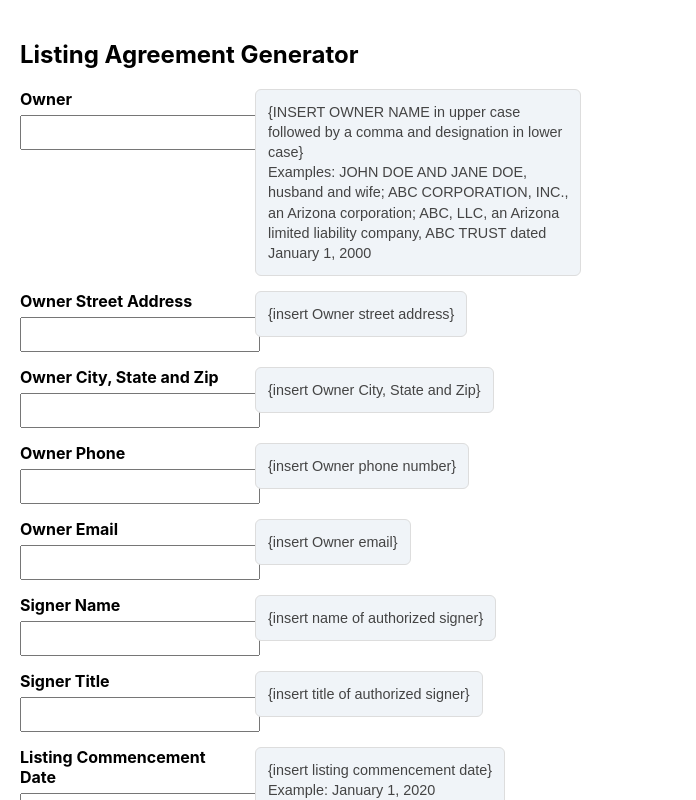
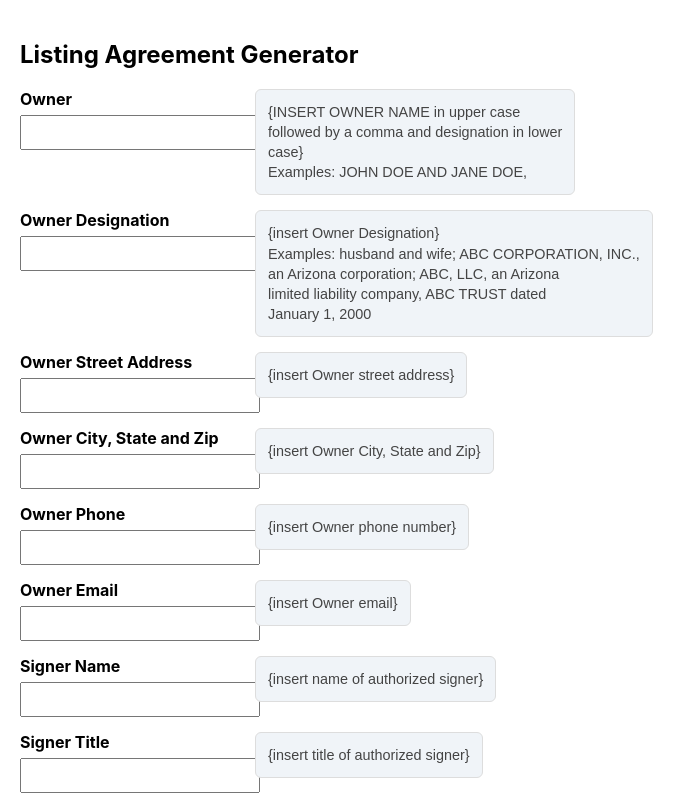
Before and after one commit to Lukepancrazi9/real-estate-contract-generator, a React (Create React App) app: page /listing-agreement in a window 1280 px wide. Shown: the top 800 px of the page, without its empty margins (0-696 px from the left). Built offline with nearby package versions, Linux system fonts and the light colour scheme; sample sign-in values are in the browser's storage.

Commit message:
new field added

```diff
--- a/src/ListingAgreementForm.js
+++ b/src/ListingAgreementForm.js
@@ -2,6 +2,7 @@ import React, { useState } from 'react';
 
 const fieldLabels = {
   Owner: "Owner",
+  OwnerDesignation: "Owner Designation",
   OwnerStreet: "Owner Street Address",
   OwnerCityStateZip: "Owner City, State and Zip",
   OwnerPhone: "Owner Phone",
@@ -22,8 +23,9 @@ const fieldExamples = {
   Owner: `{INSERT OWNER NAME in upper case
 followed by a comma and designation in lower
 case}
-Examples: JOHN DOE AND JANE DOE,
-husband and wife; ABC CORPORATION, INC.,
+Examples: JOHN DOE AND JANE DOE,`,
+  OwnerDesignation: `{insert Owner Designation}
+Examples: husband and wife; ABC CORPORATION, INC.,
 an Arizona corporation; ABC, LLC, an Arizona
 limited liability company, ABC TRUST dated
 January 1, 2000`,
```
